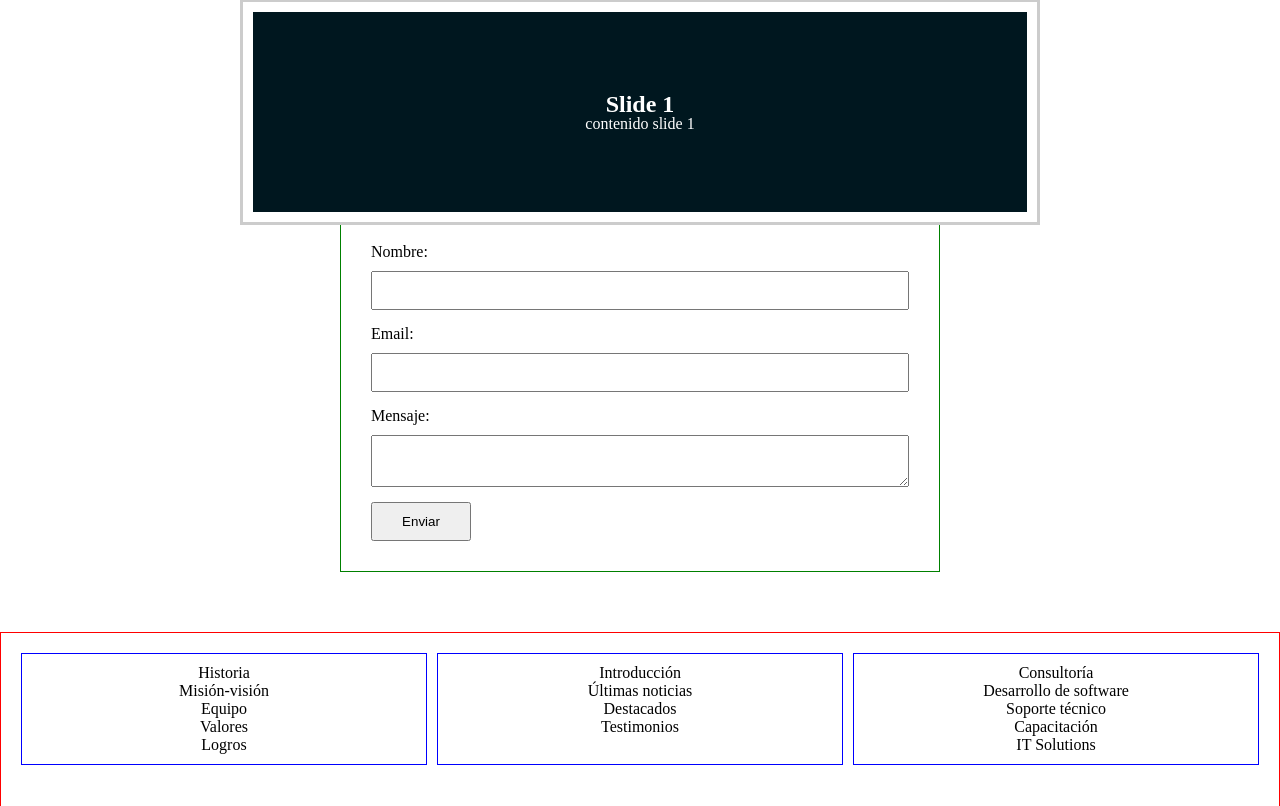
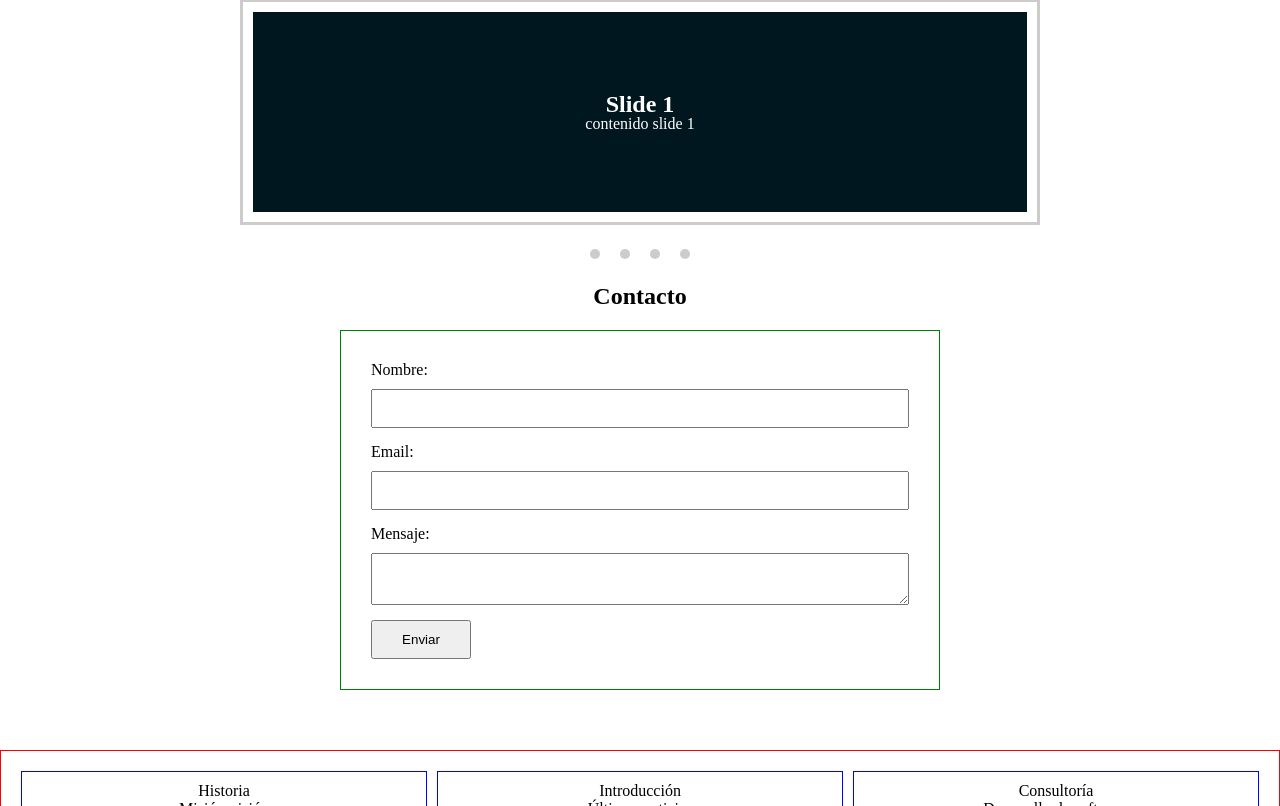
Before and after one commit to marianocoderx/project-landingPage1, a React (Vite) app: page / in a window 1280 px wide. Shown: the part 1554-2360 px from the top of the page. Built offline with nearby package versions, Linux system fonts and the light colour scheme.

Commit message:
carousel editing

```diff
--- a/src/aboutComp.jsx
+++ b/src/aboutComp.jsx
@@ -4,6 +4,17 @@ import '../stylesheets/about.css';
 export default function AboutComp () {
     return (
         <>
+        <div>
+            <div></div>
+            <div></div>
+            <div></div>
+            <div></div>
+            <div></div>
+            <div></div>
+            <div></div>
+            <div></div>
+            <div></div>
+        </div>
         </>
     )
 }
--- a/stylesheets/carousel.css
+++ b/stylesheets/carousel.css
@@ -1,20 +1,20 @@
-#slider{
+#slider {
     margin: 0 auto;
     width: 800px;
     max-width: 100%;
     text-align: center;
 }
 
-#slider input[type=radio]{
+#slider input[type=radio] {
     display: none;
 }
 
-#slider label{
+#slider label {
     cursor: pointer;
     text-decoration: none;
 }
 
-#slides{
+#slides {
     padding: 10px;
     border: 3px solid #ccc;
     background: #fff;
@@ -22,35 +22,35 @@
     z-index: 1;
 }
 
-#overflow{
+#overflow {
     width: 100%;
     overflow: hidden;
 }
 
-#slide1:checked ~ #slides .inner{
+#slide1:checked ~ #slides .inner {
     margin-left: 0;
 }
 
-#slide2:checked ~ #slides .inner{
+#slide2:checked ~ #slides .inner {
     margin-left: -100%;
 }
 
-#slide3:checked ~ #slides .inner{
+#slide3:checked ~ #slides .inner {
     margin-left: -200%;
 }
 
-#slide4:checked ~ #slides .inner{
+#slide4:checked ~ #slides .inner {
     margin-left: -300%;
 }
 
-#slides .inner{
+#slides .inner {
     transition: margin-left 800ms cubic-bezier(0.770, 0.000, 0.175, 1.000);
     width: 400%;
     line-height: 0;
     height: 200px;
 }
 
-#slides .slide{
+#slides .slide {
     width: 25%;
     float: left;
     display: flex;
@@ -60,28 +60,20 @@
     color: #fff;
 }
 
-#slides .slide_1{
+#slides .slide_1 {
     background: #00171f;
-
 }
 
-#slides .slide_2{
+#slides .slide_2 {
     background: #003459;
-
 }
 
-#slides .slide_3{
+#slides .slide_3 {
     background: #007ea7;
-
 }
 
-#slides .slide_4{
+#slides .slide_4 {
     background: #00a8e8;
-
-}
-
-.slide-content{
-    padding: 10px;
 }
 
 #controls {
@@ -92,16 +84,52 @@
     position: relative;
 }
 
-#controls label{
+#controls label {
     transition: opacity 0.2s ease-out;
     display: none;
     width: 50px;
     height: 50px;
-    opacity: .4;
+    opacity: 0.4;
 }
 
-#controls label:hover{
+#controls label:hover {
     opacity: 1;
 }
 
-#slide
+#slide1:checked ~ #controls label:nth-child(2),
+#slide2:checked ~ #controls label:nth-child(3),
+#slide3:checked ~ #controls label:nth-child(4),
+#slide4:checked ~ #controls label:nth-child(1) {
+    background: url("") no-repeat;
+    float: left;
+    margin: 0 0 0 -50px;
+    display: block;
+}
+
+#bullets {
+    margin: 100px 0 0;
+    text-align: center;
+}
+
+#bullets label {
+    display: inline-block;
+    width: 10px;
+    height: 10px;
+    border-radius: 100%;
+    background: #ccc;
+    margin: 0 10px;
+}
+
+#slide1:checked ~ #bullets label:nth-child(1),
+#slide2:checked ~ #bullets label:nth-child(2),
+#slide3:checked ~ #bullets label:nth-child(3),
+#slide4:checked ~ #bullets label:nth-child(4) {
+    background: #444;
+}
+
+@media screen and (max-width: 900px) {
+    #controls label,
+    #bullets label {
+        margin: 0;
+    }
+}
```
